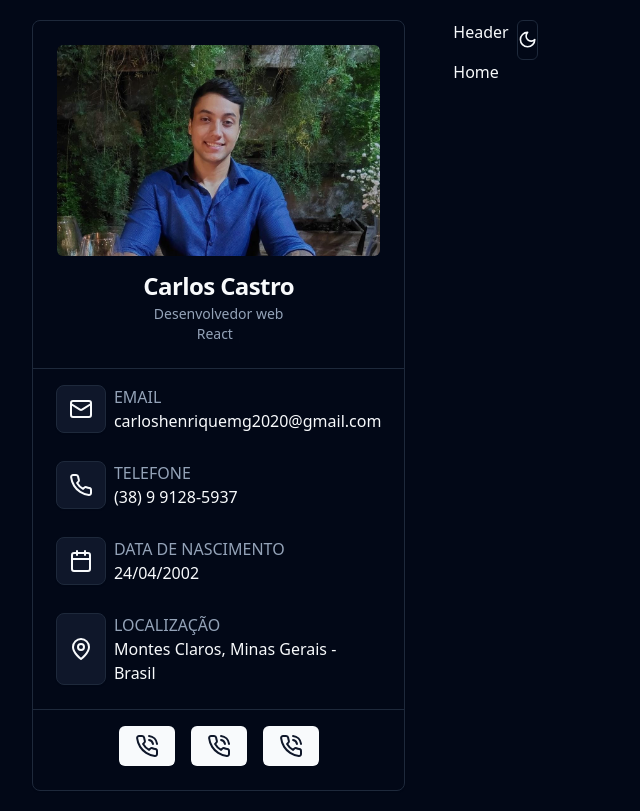
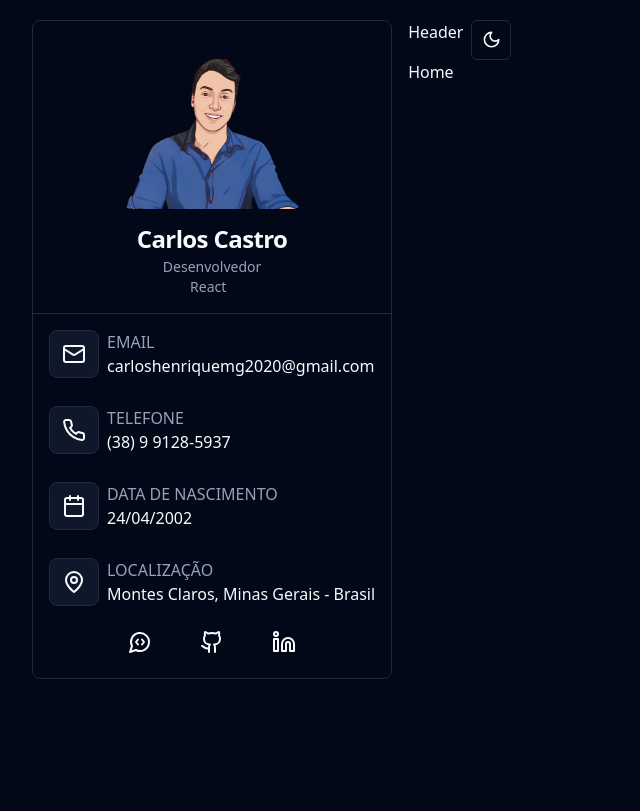
Before and after one commit to Carlos-Castro11/portfolio, a React (Vite) app: page / in a window 1280 px wide. Shown: the whole page, without its empty margins (0-640 px from the left). Built offline with nearby package versions, Linux system fonts and the light colour scheme.

Commit message:
Add hero desktop finished

```diff
--- a/src/components/hero/avatar.tsx
+++ b/src/components/hero/avatar.tsx
@@ -1,5 +1,5 @@
-import perfil from '../../assets/images/perfil.jpeg'
+import perfil from '../../assets/images/perfil.png'
 
 export function Avatar() {
-  return <img className="mb-3 rounded-md" src={perfil} alt="" />
+  return <img className="mb-3 max-w-[175px] rounded-md" src={perfil} alt="" />
 }
--- /dev/null
+++ b/src/components/hero/hero-link.tsx
@@ -0,0 +1,15 @@
+import { ReactNode } from 'react'
+
+import { Button } from '../ui/button'
+
+interface HeroLinkProps {
+  icon: ReactNode
+}
+
+export function HeroLink({ icon }: HeroLinkProps) {
+  return (
+    <Button variant="ghost" className="flex w-max gap-4">
+      {icon}
+    </Button>
+  )
+}
--- a/src/components/hero/hero.tsx
+++ b/src/components/hero/hero.tsx
@@ -1,7 +1,14 @@
-import { Calendar, Mail, MapPin, Phone, PhoneCall } from 'lucide-react'
+import {
+  Calendar,
+  GithubIcon,
+  LinkedinIcon,
+  Mail,
+  MapPin,
+  MessageCircleCodeIcon,
+  Phone,
+} from 'lucide-react'
 import { Cursor, useTypewriter } from 'react-simple-typewriter'
 
-import { Button } from '../ui/button'
 import {
   Card,
   CardContent,
@@ -13,6 +20,7 @@ import {
 import { Separator } from '../ui/separator'
 import { Avatar } from './avatar'
 import { HeroItem } from './hero-item'
+import { HeroLink } from './hero-link'
 
 export function Hero() {
   const [text] = useTypewriter({
@@ -27,7 +35,7 @@ export function Hero() {
         <Avatar />
         <CardTitle>Carlos Castro</CardTitle>
         <CardDescription className="flex flex-col justify-center">
-          Desenvolvedor web
+          Desenvolvedor
           <div>
             {text}
             <Cursor />
@@ -67,17 +75,10 @@ export function Hero() {
           </li>
         </ul>
       </CardContent>
-      <Separator className="mb-4" />
       <CardFooter className="flex gap-4">
-        <Button className="flex w-max gap-4">
-          <PhoneCall />
-        </Button>
-        <Button className="flex w-max gap-4">
-          <PhoneCall />
-        </Button>
-        <Button className="flex w-max gap-4">
-          <PhoneCall />
-        </Button>
+        <HeroLink icon={<MessageCircleCodeIcon />} />
+        <HeroLink icon={<GithubIcon />} />
+        <HeroLink icon={<LinkedinIcon />} />
       </CardFooter>
     </Card>
   )
--- a/src/components/ui/card.tsx
+++ b/src/components/ui/card.tsx
@@ -23,7 +23,7 @@ const CardHeader = React.forwardRef<
 >(({ className, ...props }, ref) => (
   <div
     ref={ref}
-    className={cn('flex flex-col space-y-1.5 p-6', className)}
+    className={cn('flex flex-col space-y-1.5 p-4', className)}
     {...props}
   />
 ))
@@ -60,7 +60,7 @@ const CardContent = React.forwardRef<
   HTMLDivElement,
   React.HTMLAttributes<HTMLDivElement>
 >(({ className, ...props }, ref) => (
-  <div ref={ref} className={cn('p-6 pt-0', className)} {...props} />
+  <div ref={ref} className={cn('p-4 pt-0', className)} {...props} />
 ))
 CardContent.displayName = 'CardContent'
 
@@ -70,7 +70,7 @@ const CardFooter = React.forwardRef<
 >(({ className, ...props }, ref) => (
   <div
     ref={ref}
-    className={cn('flex items-center p-6 pt-0', className)}
+    className={cn('flex items-center p-4 pt-0', className)}
     {...props}
   />
 ))
--- a/src/pages/_layouts/app.tsx
+++ b/src/pages/_layouts/app.tsx
@@ -5,8 +5,8 @@ import { Hero } from '@/components/hero/hero'
 
 export function AppLayout() {
   return (
-    <div className="container my-5 grid grid-cols-12 gap-12">
-      <div className="col-span-4">
+    <div className="container my-5 flex gap-4">
+      <div>
         <Hero />
       </div>
       <div>
```
Also changed, not shown: src/assets/images/perfil.jpeg (deleted), src/assets/images/perfil.png (added).
